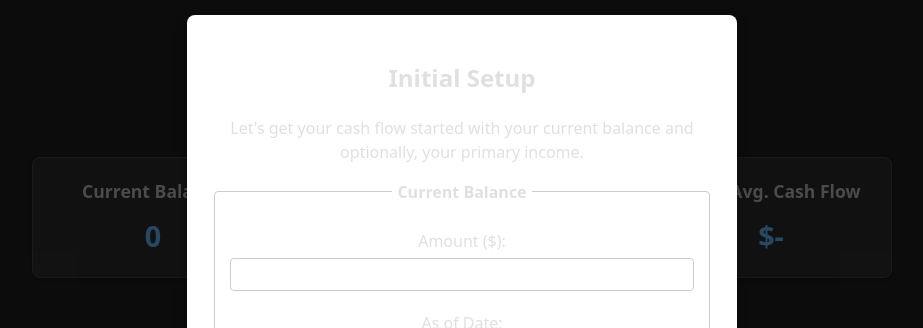
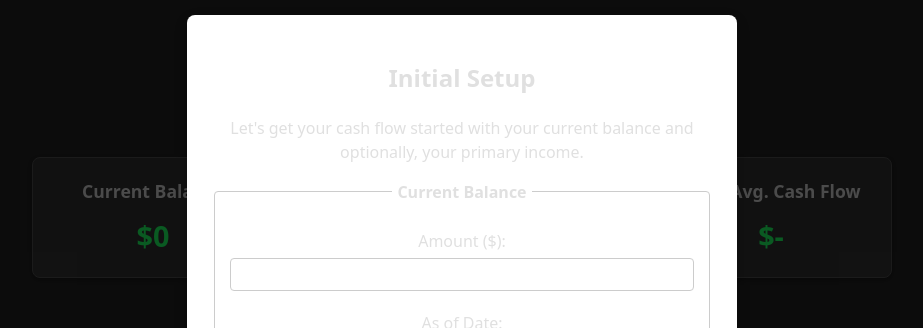
Before and after one commit to snuts1/gozinta, a Svelte app: page / in a window 1280 px wide. Shown: the top 328 px of the page, without its empty margins (178-1101 px from the left). Built offline with nearby package versions, Linux system fonts and the light colour scheme.

Commit message:
fix pwa config

```diff
--- a/src/Summary.svelte
+++ b/src/Summary.svelte
@@ -7,12 +7,16 @@
 <div class="summary-container">
   <div class="tile">
     <h3 class="tile-title">Current Balance</h3>
-    <p class="tile-value">{currentBalance}</p>
+    {#if currentBalance >=0}
+      <p class="tile-value-pos">${currentBalance}</p>
+    {:else}
+      <p class="tile-value-neg">${currentBalance}</p>
+    {/if}
   </div>
 
   <div class="tile">
     <h3 class="tile-title">Daily Avg. Cash Flow</h3>
-    <p class="tile-value">{dailyAverageCashFlow}</p>
+    <p class="tile-value-pos">{dailyAverageCashFlow}</p>
   </div>
 </div>
 
@@ -43,10 +47,16 @@
     color: #bbb; /* Lighter title color */
   }
 
-  .tile-value {
+  .tile-value-pos {
     font-size: 1.8em;
     font-weight: bold;
-    color: #64b5f6; /* Lighter blue, or another accent color */
+    color: #19e155; /* Lighter blue, or another accent color */
+    margin: 0;
+  }
+  .tile-value-neg {
+    font-size: 1.8em;
+    font-weight: bold;
+    color: #f32719; /* Lighter blue, or another accent color */
     margin: 0;
   }
 </style>
--- a/vite.config.js
+++ b/vite.config.js
@@ -1,6 +1,8 @@
 import { defineConfig } from 'vite'
 import { svelte } from '@sveltejs/vite-plugin-svelte'
 import { VitePWA } from 'vite-plugin-pwa'
+
+const repositoryName = 'gozinta'
 
 // https://vite.dev/config/
 export default defineConfig({
@@ -40,5 +42,6 @@ export default defineConfig({
         ],
       },
       })
-    ]
+    ],
+    base: `/${repositoryName}`,
     })
```
